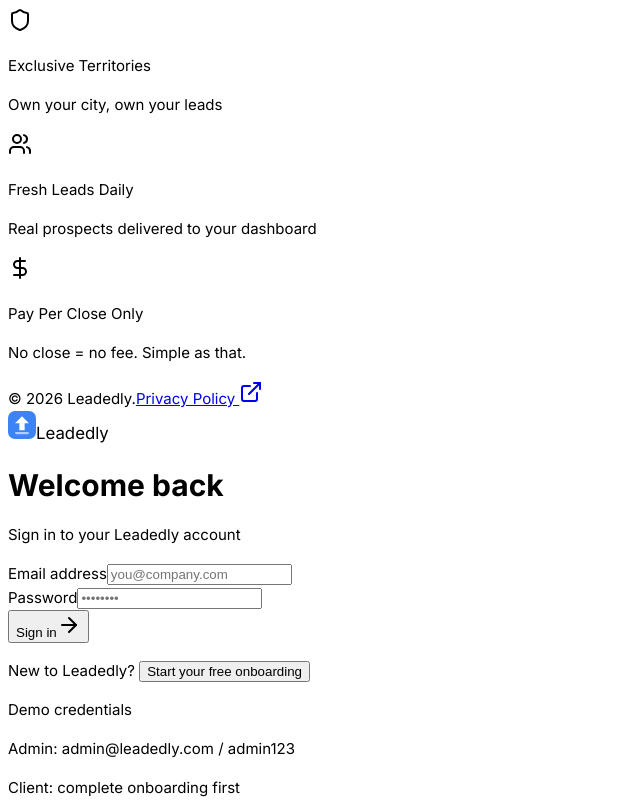
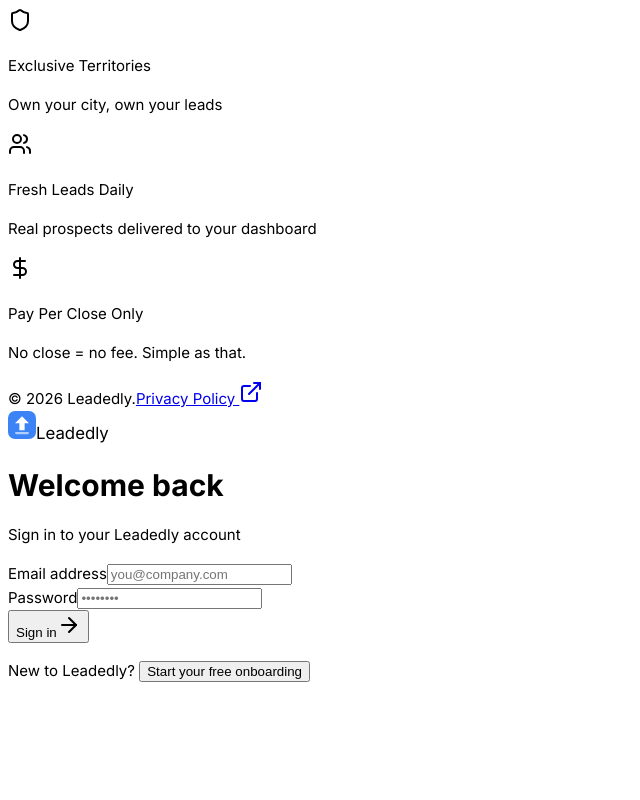
Before and after one commit to leadedly-lab/leadedly, a React (Vite) app in the folder client/: page /bank in a window 1280 px wide. Shown: the part 215-1015 px from the top of the page, without its empty margins (0-640 px from the left). After the commit the page ends 898 px from the top, so only its background shows below. Built offline with nearby package versions, Linux system fonts and the light colour scheme; a web font is replaced by a local one.

Commit message:
Remove demo credentials from login page

```diff
--- a/client/src/pages/login.tsx
+++ b/client/src/pages/login.tsx
@@ -235,11 +235,7 @@
                   </button>
                 </p>
               </div>
-              <div className="mt-6 p-3 rounded-lg bg-muted/50 border border-border">
-                <p className="text-xs text-muted-foreground font-medium mb-1">Demo credentials</p>
-                <p className="text-xs text-muted-foreground">Admin: admin@leadedly.com / admin123</p>
-                <p className="text-xs text-muted-foreground">Client: complete onboarding first</p>
-              </div>
+
             </>
           )}
 
```
